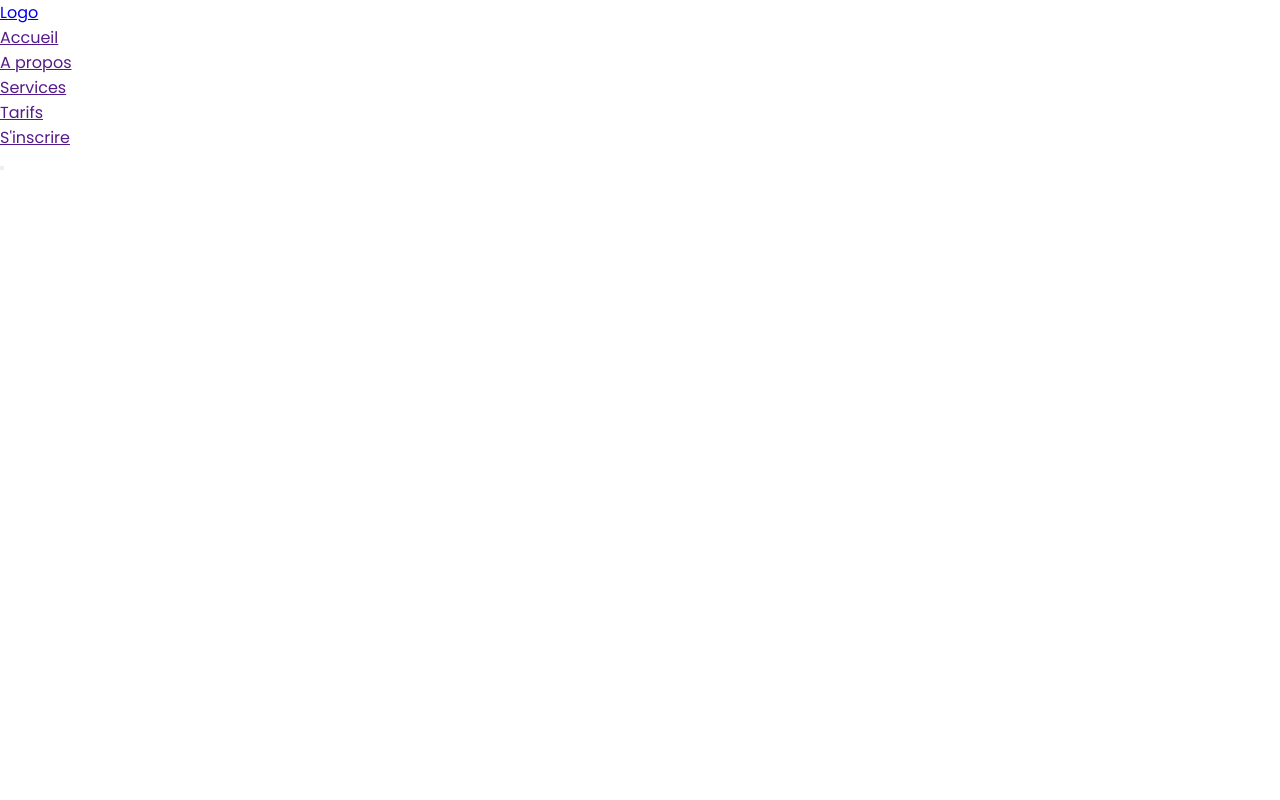
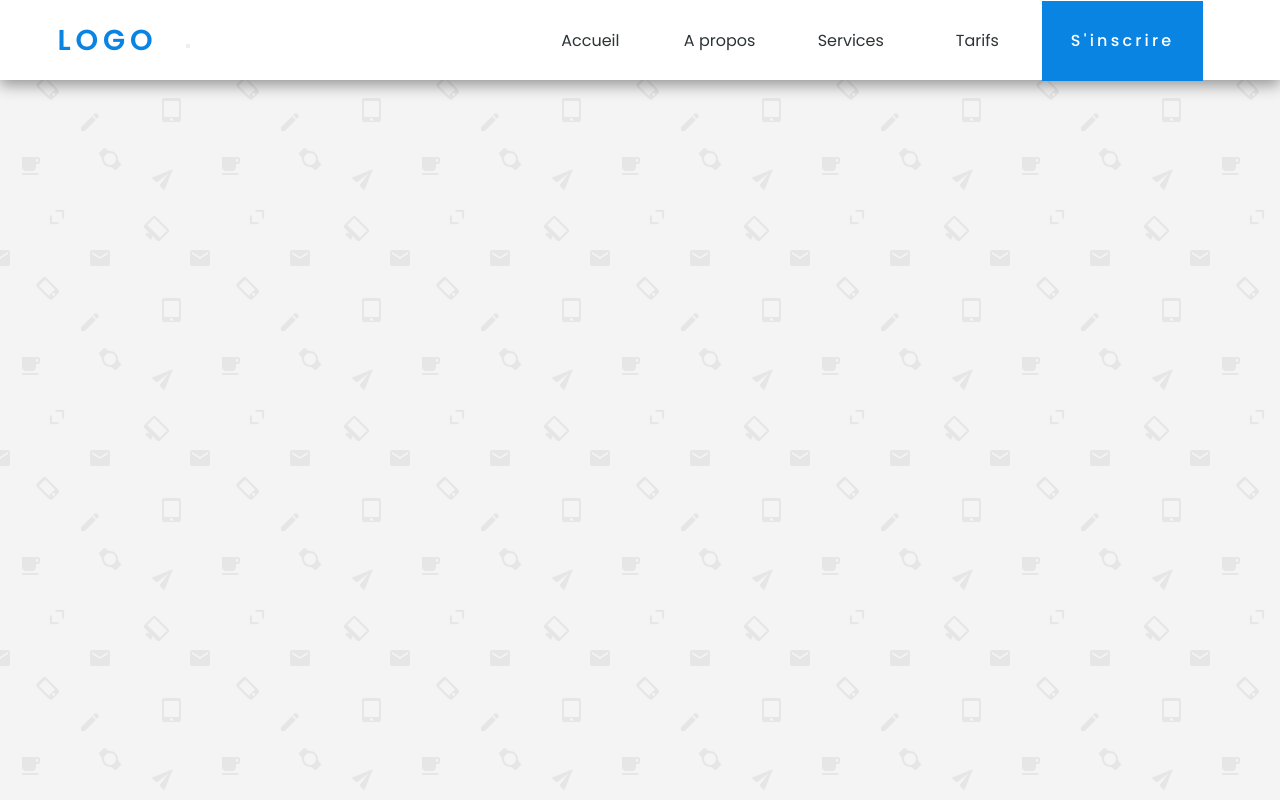
Before and after one commit to mszayani91/responsive-navigation, a plain HTML site: page index.html in a window 1280 px wide. Drawn offline with Linux system fonts and the light colour scheme.

Commit message:
basic nav style

```diff
--- a/assets/css/style.css
+++ b/assets/css/style.css
@@ -8,3 +8,82 @@
 body{
     font-family: 'Poppins', sans-serif;
 }
+/* Barre de navigation */
+.navbar {
+    background-color: #fff;
+    color: #2d3436;
+    border-bottom: 1px solid rgba(255,255,255,.3);
+    box-shadow: 0px .3rem .9rem rgba(0,0,0, .4);
+    width: 100%;
+    height: 5rem;
+    font-size: 1.1rem;
+    padding: 0 1.8rem;
+    line-height: 5rem;
+    position: fixed;
+    top: 0;
+    left: 0;
+    z-index: 10;
+}
+.navbar a {
+    text-decoration: none;
+    color: #2d3436;
+}
+.navbar a.navbar__logo {
+    color: #0984e3;
+    letter-spacing: .3rem;
+    font-weight: 600;
+    text-transform: uppercase;
+    font-size: 1.8rem;
+    padding: 0 1.8rem;
+    line-height: inherit;
+    float: left;
+    height: inherit;
+}
+.navbar a.navbar__logo span{
+    font-size: 1.7rem;
+    font-weight: 600;
+}
+.navbar ul {
+    list-style: none;
+    height: inherit;
+    line-height: inherit;
+    padding: 0 3rem;
+    float: right;
+}
+.navbar ul li{
+    display: inline-block;
+}
+.navbar ul li a {
+    font-size: 1rem;
+    padding: 0 1.8rem;
+    text-align: center;
+    display: block;
+    min-width: 7.5rem;
+}
+.navbar ul li a:hover {
+    color: #0984e3;
+}
+.cta__button{
+    background-color: #0984e3;
+}
+.cta__button a {
+    color: #fff;
+    font-size: 1.3rem;
+    font-weight: 500;
+    letter-spacing: .2rem;
+}
+.navbar ul li:nth-child(5) a:hover {
+    background-color: rgba(255,255,255,.2);
+    color: #fff;
+    font-size: 1.1rem;
+    transition: .3s ease-in;
+}
+.navbar .navbar-toggler {
+    display: none;
+}
+/* Section Accueil | Home */
+.home__section{
+    width: 100%;
+    height: 100vh;
+    background: url('../images/email-pattern.png') repeat;
+}
--- a/index.html
+++ b/index.html
@@ -1,5 +1,5 @@
 <!DOCTYPE html>
-<html lang="en">
+<html lang="fr">
 
 <head>
     <meta charset="UTF-8">
```
